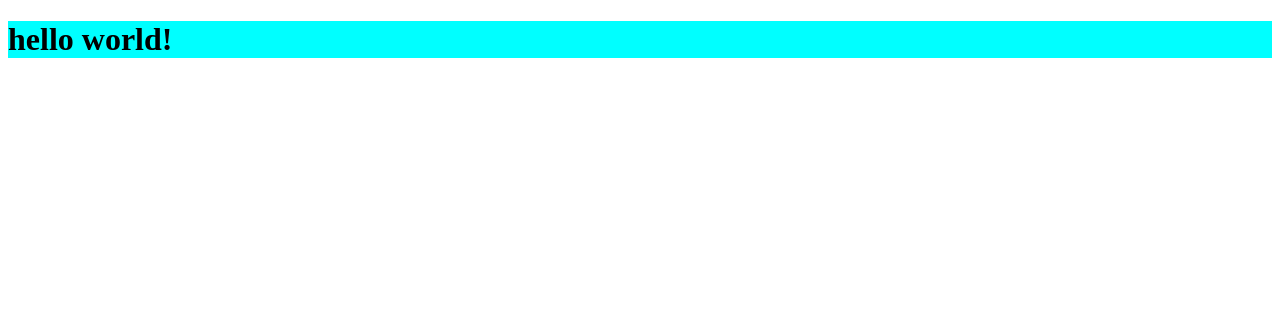
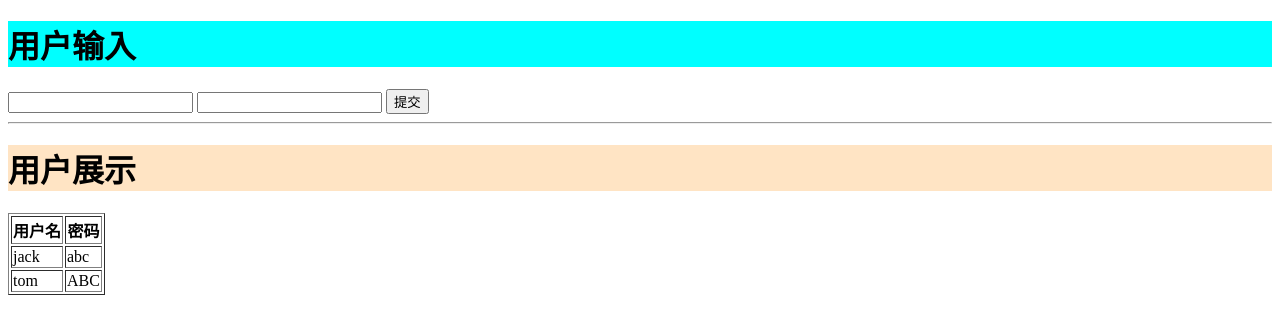
Before and after one commit to wangtao19910316/untitled, a Django app: page /index/ in a window 1280 px wide. Shown: the top 334 px of the page. Run offline with Django 3.2, Linux system fonts and the light colour scheme.

Commit message:
html change

```diff
--- a/mysite/views.py
+++ b/mysite/views.py
@@ -2,7 +2,16 @@ from django.shortcuts import render
 from django.shortcuts import HttpResponse
 # Create your views here.
 
+user_list = [
+    {'user':'jack','pwd':'abc'},
+    {'user':'tom','pwd':'ABC'},
+]
+
 def index(request):
+    if request.method == 'post':
+        username = request.POST.get('username',None)
+        password = request.POST.get('password',None)
+        print(username,password)
     # request.POST
     # request.GET
-    return render(request,'index.html')
+    return render(request,'index.html',{'data':user_list})
--- a/templates/index.html
+++ b/templates/index.html
@@ -5,7 +5,28 @@
     <title>test</title>
 </head>
 <body>
-    <h1 style="background-color: aqua">hello world!</h1>
+    <h1 style="background-color: aqua">用户输入</h1>
+    <form action="/index/" method="post">
+        <input type="text" name="username"/>
+        <input type="password" name="password"/>
+        <input type="submit" value="提交"/>
+    </form>
+    <hr />
+    <h1 style="background-color: bisque">用户展示</h1>
+    <table border="1">
+        <thead>
+        <th>用户名</th>
+        <th>密码</th>
+        </thead>
+        <tbody>
+        {% for line in data %}
+            <tr>
+                <td>{{ line.user }}</td>
+                <td>{{ line.pwd }}</td>
+            </tr>
+        {% endfor %}
+        </tbody>
+    </table>
     <script src="/static/js/jquery-1.js"></script>
 </body>
 </html>
--- a/untitled/settings.py
+++ b/untitled/settings.py
@@ -44,7 +44,7 @@ MIDDLEWARE = [
     'django.middleware.security.SecurityMiddleware',
     'django.contrib.sessions.middleware.SessionMiddleware',
     'django.middleware.common.CommonMiddleware',
-    'django.middleware.csrf.CsrfViewMiddleware',
+    #'django.middleware.csrf.CsrfViewMiddleware',
     'django.contrib.auth.middleware.AuthenticationMiddleware',
     'django.contrib.messages.middleware.MessageMiddleware',
     'django.middleware.clickjacking.XFrameOptionsMiddleware',
```
